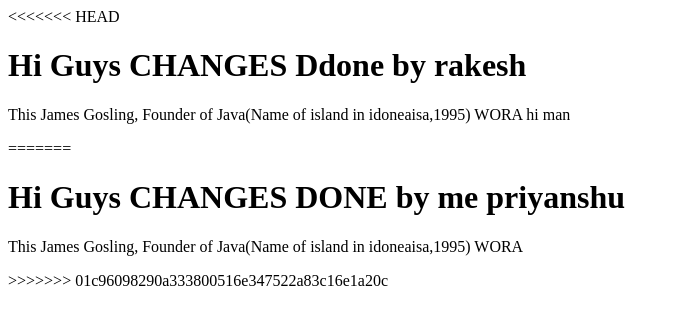
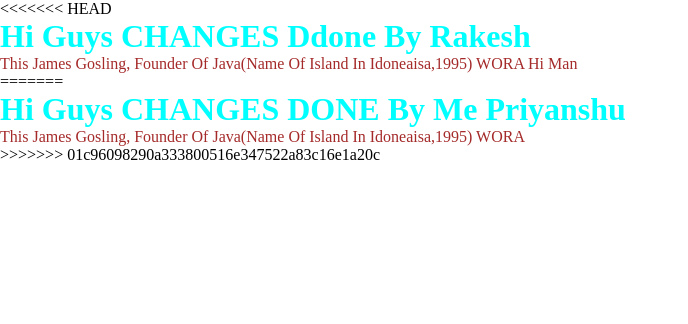
Before and after one commit to Veeru9164339156/James, a plain HTML site: page index.html in a window 1280 px wide. Shown: the whole page, without its empty margins (0-688 px from the left). Drawn offline with Linux system fonts and the light colour scheme.

Commit message:
Changing css

```diff
--- a/index.css
+++ b/index.css
@@ -7,6 +7,6 @@ h1{
     color: aqua;
 }
 p{
-    color: burlywood;
     text-transform: capitalize;
+    color: brown;
 }
--- a/index.html
+++ b/index.html
@@ -5,6 +5,7 @@
     <meta charset="UTF-8">
     <meta name="viewport" content="width=device-width, initial-scale=1.0">
     <title>Document</title>
+    <link rel="stylesheet" href="index.css">
 </head>
 
 <body>
```
